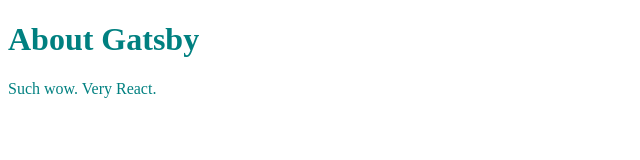
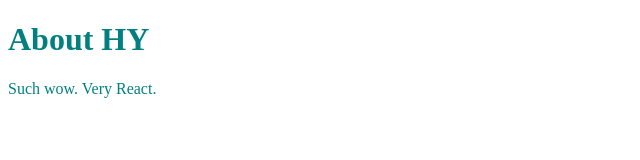
Before and after one commit to hajerbarrani/netlify-cms, a Gatsby site: page / in a window 1280 px wide. Shown: the whole page, without its empty margins (0-640 px from the left). Built offline with nearby package versions, Linux system fonts and the light colour scheme; Gatsby itself is replaced by a stand-in of ours.

Commit message:
test netlify connection with github

```diff
--- a/src/pages/index.js
+++ b/src/pages/index.js
@@ -2,7 +2,7 @@
 
 export default () => (
     <div style={{ color: `teal` }}>
-      <h1>About Gatsby</h1>
+      <h1>About HY</h1>
       <p>Such wow. Very React.</p>
     </div>
   )
```
